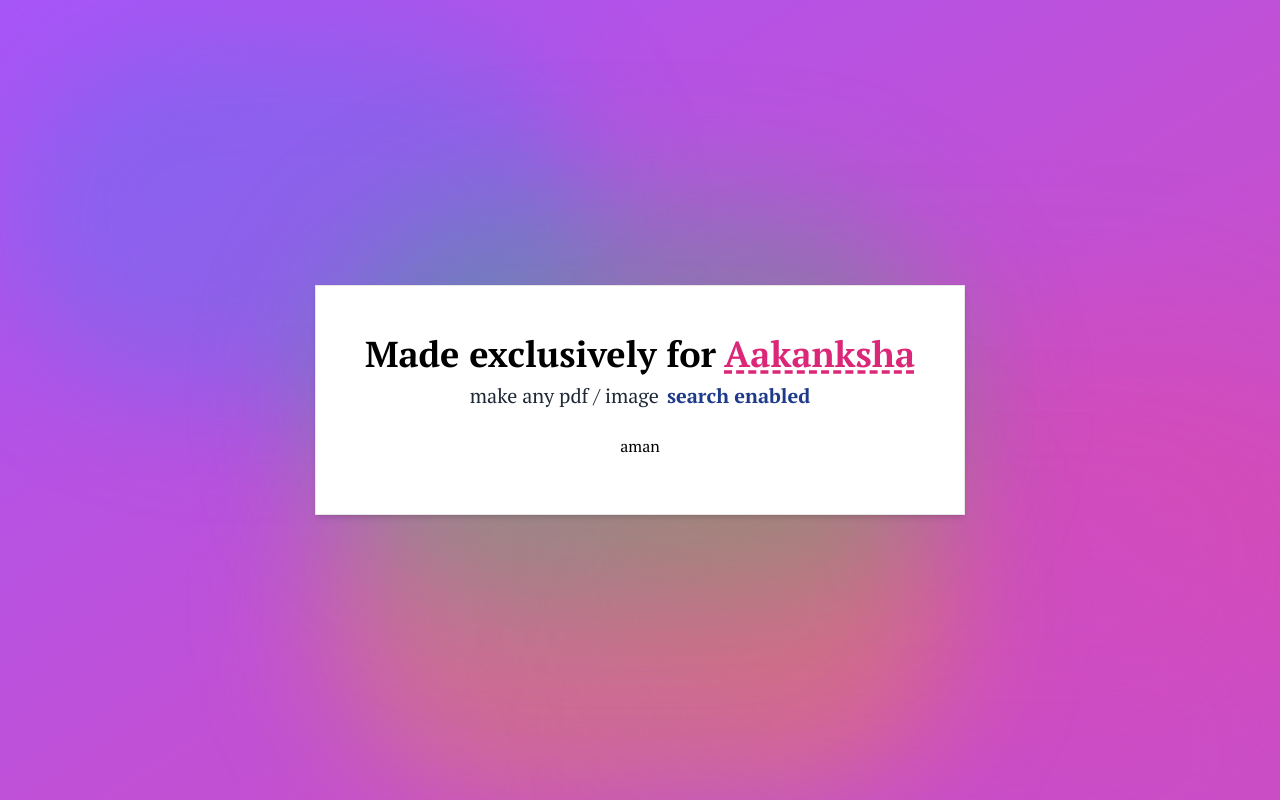
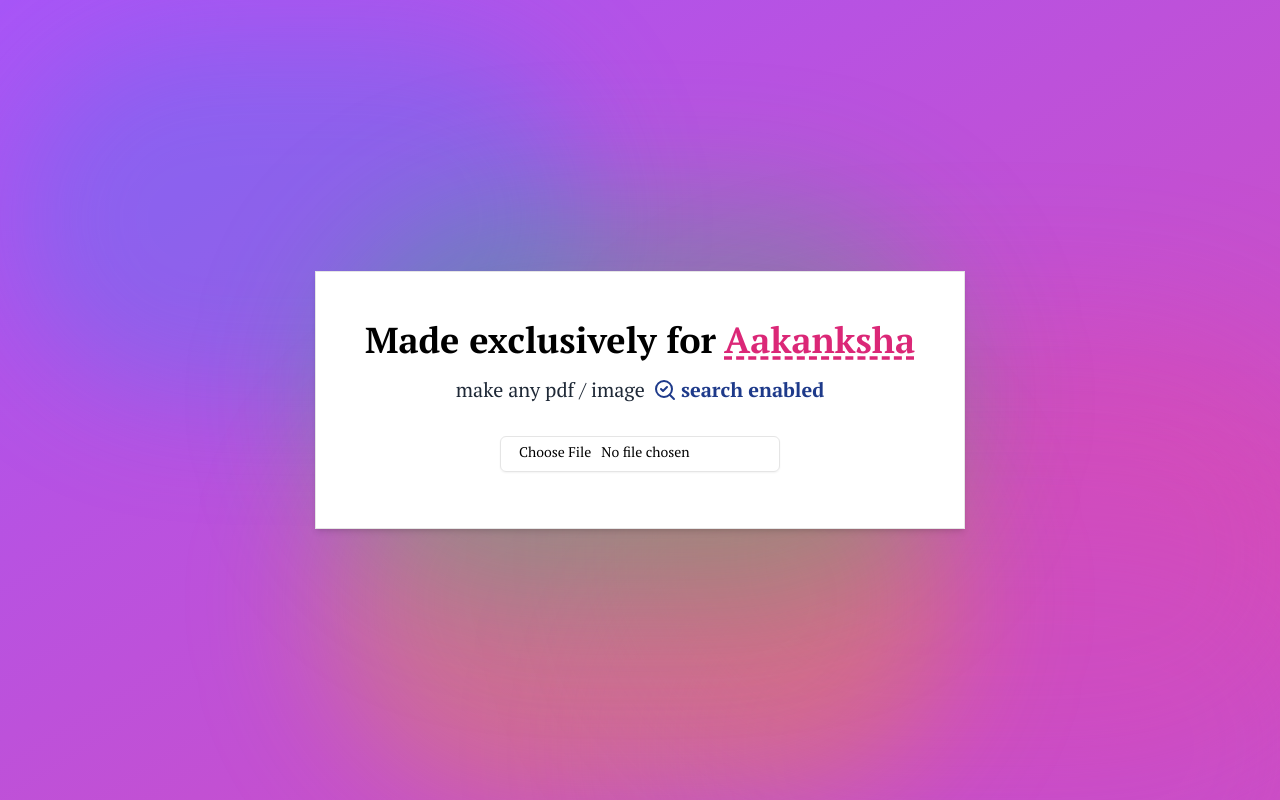
Before and after one commit to aman1117/akku-finder-fe, a Next.js app: page / in a window 1280 px wide. Built offline with nearby package versions, Linux system fonts and the light colour scheme.

Commit message:
added basic input

```diff
--- a/package.json
+++ b/package.json
@@ -9,9 +9,11 @@
     "lint": "next lint"
   },
   "dependencies": {
+    "@radix-ui/react-label": "^2.1.2",
     "@tabler/icons-react": "^3.30.0",
     "class-variance-authority": "^0.7.1",
     "clsx": "^2.1.1",
+    "lucide": "^0.475.0",
     "lucide-react": "^0.475.0",
     "motion": "^12.4.1",
     "next": "15.1.6",
--- a/src/app/page.tsx
+++ b/src/app/page.tsx
@@ -1,6 +1,6 @@
 import { FileUpload } from "@/components/ui/file-upload";
 import Gradient from "@/components/ui/gradient";
-
+import { SearchCheck } from "lucide-react";
 export default function Home() {
   return (
     // Outer wrapper: full screen with a soft gradient background
@@ -18,12 +18,14 @@ export default function Home() {
               </span>
             </div>
 
-            {/* Subtitle */}
-            <div >
+            <div className=" flex items-center " >
               <span className="text-xl text-gray-800">make any pdf / image</span>
-              <span className="text-xl font-bold text-blue-900 ml-2">
-                search enabled
-              </span>
+              <div className="flex items-center space-x-1 mt-2 mb-2">
+                <SearchCheck className="text-blue-900 ml-2" />
+                <span className=" text-xl font-bold text-blue-900 ">
+                  search enabled
+                </span>
+              </div>
             </div>
 
             {/* File upload component area */}
--- a/src/components/ui/file-upload.tsx
+++ b/src/components/ui/file-upload.tsx
@@ -1,10 +1,9 @@
-
-
+import { Input } from "./input"
 
 export const FileUpload = () => {
     return (
-        <div className="flex items-center justify-center bg-grey-lighter">
-            aman
+        <div className="flex items-center justify-center">
+            <Input type="file" />
         </div>
     )
 }
--- /dev/null
+++ b/src/components/ui/input.tsx
@@ -0,0 +1,22 @@
+import * as React from "react"
+
+import { cn } from "@/lib/utils"
+
+const Input = React.forwardRef<HTMLInputElement, React.ComponentProps<"input">>(
+  ({ className, type, ...props }, ref) => {
+    return (
+      <input
+        type={type}
+        className={cn(
+          "flex h-9 w-full rounded-md border border-input bg-transparent px-3 py-1 text-base shadow-sm transition-colors file:border-0 file:bg-transparent file:text-sm file:font-medium file:text-foreground placeholder:text-muted-foreground focus-visible:outline-none focus-visible:ring-1 focus-visible:ring-ring disabled:cursor-not-allowed disabled:opacity-50 md:text-sm",
+          className
+        )}
+        ref={ref}
+        {...props}
+      />
+    )
+  }
+)
+Input.displayName = "Input"
+
+export { Input }
--- /dev/null
+++ b/src/components/ui/label.tsx
@@ -0,0 +1,26 @@
+"use client"
+
+import * as React from "react"
+import * as LabelPrimitive from "@radix-ui/react-label"
+import { cva, type VariantProps } from "class-variance-authority"
+
+import { cn } from "@/lib/utils"
+
+const labelVariants = cva(
+  "text-sm font-medium leading-none peer-disabled:cursor-not-allowed peer-disabled:opacity-70"
+)
+
+const Label = React.forwardRef<
+  React.ElementRef<typeof LabelPrimitive.Root>,
+  React.ComponentPropsWithoutRef<typeof LabelPrimitive.Root> &
+    VariantProps<typeof labelVariants>
+>(({ className, ...props }, ref) => (
+  <LabelPrimitive.Root
+    ref={ref}
+    className={cn(labelVariants(), className)}
+    {...props}
+  />
+))
+Label.displayName = LabelPrimitive.Root.displayName
+
+export { Label }
```
Also changed, not shown: 1 other file (tests, documents, lock files or other folders).
